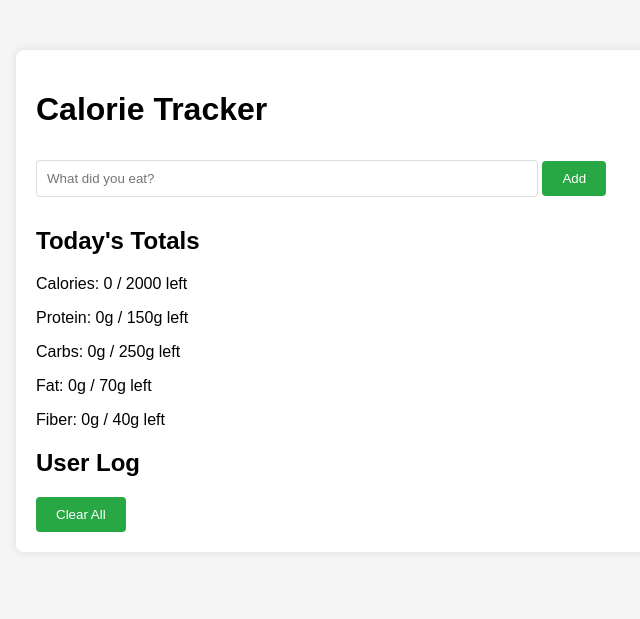
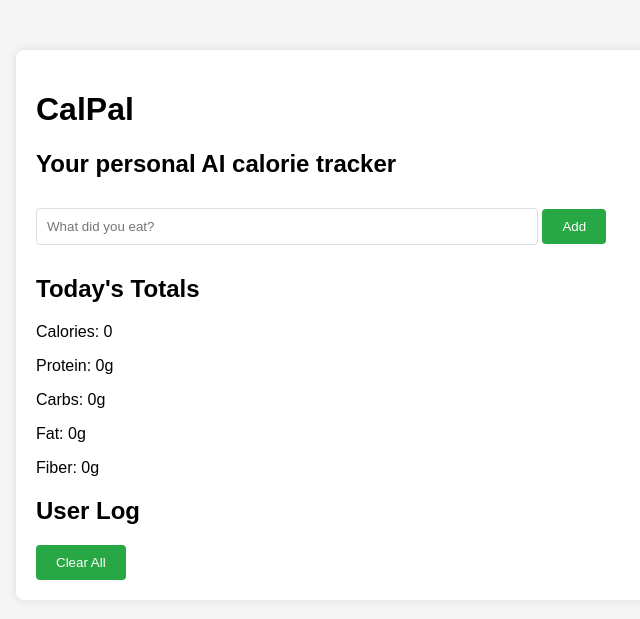
Before and after one commit to sflender/calpal, a Flask app: page / in a window 1280 px wide. Shown: the top 619 px of the page, without its empty margins (304-944 px from the left). Run offline with Flask 3, Linux system fonts and the light colour scheme.

Commit message:
limit tokens, switch to chatgpt-mini, remove calorie limits

```diff
--- a/app.py
+++ b/app.py
@@ -1,6 +1,6 @@
 import os
 import openai
-from flask import Flask, request, redirect, url_for, render_template, session
+from flask import Flask, request, redirect, url_for, render_template, session, flash
 from flask_session import Session
 
 # Initialize the Flask app
@@ -11,23 +11,22 @@ app.config["SESSION_TYPE"] = "filesystem"
 app.secret_key = os.urandom(24)  # Generate a random secret key
 Session(app)  # Initialize the session
 
-# Nutrition goals
-nutrition_goals = {
-    "calories": 2000,
-    "protein": 150,  # grams
-    "carbs": 250,    # grams
-    "fat": 70,       # grams
-    "fiber": 40      # grams
-}
+# Set a session token limit (e.g., 1000 tokens per session)
+TOKEN_LIMIT = 1000
 
 # OpenAI API setup
 openai.api_key = os.getenv("OPENAI_API_KEY")  # Load the API key from environment variables
 
 def get_nutrition_info(food_description):
-    """Use OpenAI to get nutrition data from the user's food description."""
+    """Use OpenAI to get nutrition data from the user's food description, tracking token usage."""
+    # Check if the session has exceeded the token limit
+    if session.get("total_tokens_used", 0) >= TOKEN_LIMIT:
+        flash("Token limit reached for this session. Please clear data or wait for the next session.")
+        return None
+
     try:
         response = openai.ChatCompletion.create(
-            model="gpt-4-turbo",  # You can also use gpt-4 if available
+            model="gpt-4o-mini",
             messages=[
                 {
                     "role": "system",
@@ -40,6 +39,10 @@ def get_nutrition_info(food_description):
                 {"role": "user", "content": food_description}
             ]
         )
+        # Get the number of tokens used in this response
+        tokens_used = response["usage"]["total_tokens"]
+        session["total_tokens_used"] = session.get("total_tokens_used", 0) + tokens_used
+
         return parse_nutrition_response(response.choices[0].message.content)
     except Exception as e:
         print(f"Error with OpenAI API call: {e}")
@@ -73,6 +76,7 @@ def index():
             "total_fiber": 0,
             "prompts": []
         }
+        session["total_tokens_used"] = 0  # Initialize token usage tracking
 
     if request.method == "POST":
         # Process user input
@@ -93,19 +97,16 @@ def index():
 
         return redirect(url_for("index"))
 
-    # Calculate remaining nutrition goals
+    # Render the user data without any limits on calorie, protein, carb, fat, or fiber goals
     user_data = session["user_data"]
-    remaining = {
-        key: max(0, nutrition_goals[key] - user_data.get(f"total_{key}", 0))
-        for key in nutrition_goals
-    }
 
-    return render_template("index.html", user_data=user_data, remaining=remaining)
+    return render_template("index.html", user_data=user_data)
 
 @app.route("/clear", methods=["POST"])
 def clear_data():
     """Clear the current user's session data."""
     session.pop("user_data", None)
+    session.pop("total_tokens_used", None)  # Reset token usage tracking
     return redirect(url_for("index"))
 
 if __name__ == "__main__":
--- a/templates/index.html
+++ b/templates/index.html
@@ -3,7 +3,7 @@
 <head>
     <meta charset="UTF-8">
     <meta name="viewport" content="width=device-width, initial-scale=1.0">
-    <title>Calorie Tracker</title>
+    <title>CalPal</title>
     <style>
         body {
             font-family: Arial, sans-serif;
@@ -46,7 +46,8 @@
 </head>
 <body>
     <div class="container">
-        <h1>Calorie Tracker</h1>
+        <h1>CalPal</h1>
+        <h2>Your personal AI calorie tracker</h2>
         <form method="POST">
             <input type="text" name="food_input" placeholder="What did you eat?" required>
             <button type="submit">Add</button>
@@ -54,11 +55,11 @@
 
         <div class="totals">
             <h2>Today's Totals</h2>
-            <p>Calories: {{ user_data.total_calories }} / {{ remaining.calories }} left</p>
-            <p>Protein: {{ user_data.total_protein }}g / {{ remaining.protein }}g left</p>
-            <p>Carbs: {{ user_data.total_carbs }}g / {{ remaining.carbs }}g left</p>
-            <p>Fat: {{ user_data.total_fat }}g / {{ remaining.fat }}g left</p>
-            <p>Fiber: {{ user_data.total_fiber }}g / {{ remaining.fiber }}g left</p>
+            <p>Calories: {{ user_data.total_calories }}</p>
+            <p>Protein: {{ user_data.total_protein }}g</p>
+            <p>Carbs: {{ user_data.total_carbs }}g</p>
+            <p>Fat: {{ user_data.total_fat }}g</p>
+            <p>Fiber: {{ user_data.total_fiber }}g</p>
         </div>
 
         <div class="log">
```
